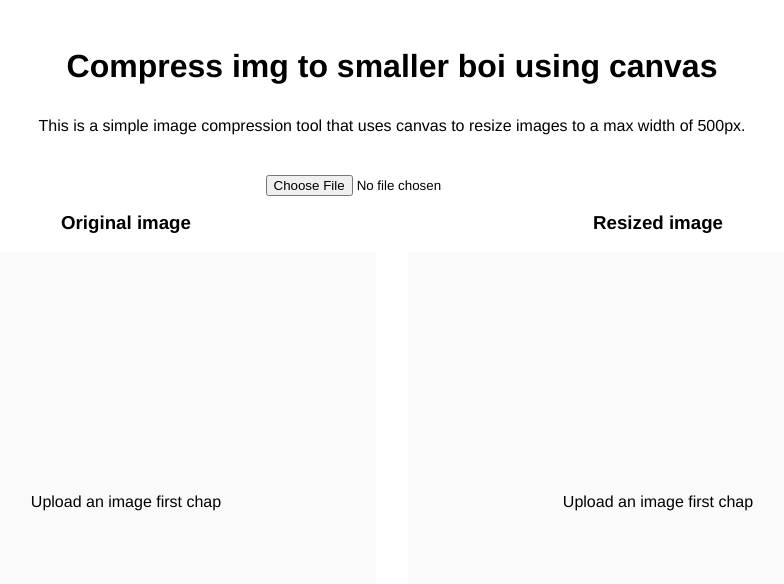
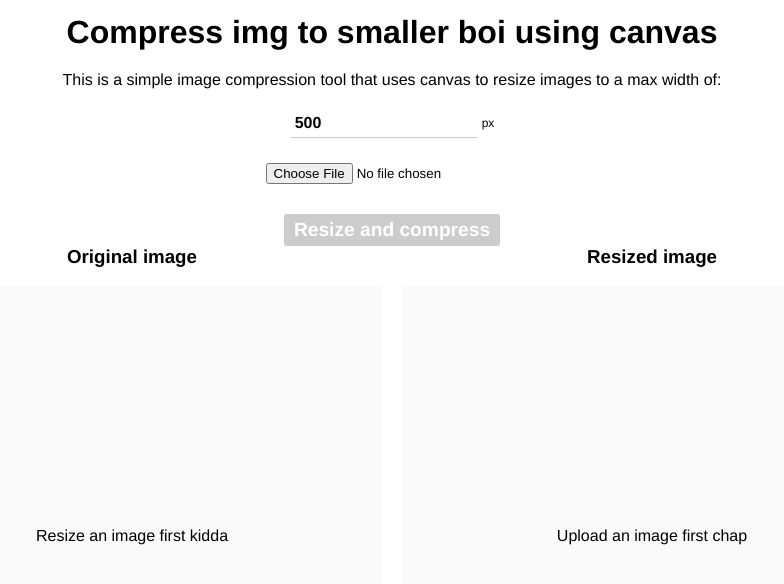
Before and after one commit to marcelpoz/client-side-image-compression, a Vue app: page / in a window 1280 px wide. Shown: the top 584 px of the page, without its empty margins (248-1032 px from the left). Built offline with nearby package versions, Linux system fonts and the light colour scheme.

Commit message:
feat: Tweaks and max width change input

```diff
--- a/public/global.css
+++ b/public/global.css
@@ -7,8 +7,10 @@
 
 html {
   height: 100%;
+  font-size: 10px;
 }
 
 body {
   height: 100%;
+  font-size: 1.6rem;
 }
--- a/src/App.vue
+++ b/src/App.vue
@@ -4,8 +4,18 @@
       <h1>Compress img to smaller boi using canvas</h1>
       <p>
         This is a simple image compression tool that uses canvas to resize
-        images to a max width of 500px.
+        images to a max width of:
       </p>
+
+      <FieldInput
+        type="number"
+        name="maxWidth"
+        class="max-width-input"
+        placeholder-value="Enter number here..."
+        value-type="px"
+        :initial-value="maxWidth"
+        @input="handleMaxWidthInputChange"
+      />
       <FieldImageUpload
         name="image-field"
         @change="handleFieldImageUploadChange"
@@ -15,29 +25,43 @@
         </template>
       </FieldImageUpload>
 
+      <button
+        class="upload"
+        :disabled="!file || !maxWidth"
+        @click="handleResizeClick"
+      >
+        Resize and compress
+      </button>
+
       <div class="output">
         <OriginalImgOutput :file="file" />
-        <CanvasOutput :file="file" />
+        <ResizedImage :key="resizeKey" :file="resizeFile" :max-width="resizeMaxWidth" />
       </div>
     </div>
   </div>
 </template>
 
 <script>
+import FieldInput from "./components/FieldInput.vue";
 import FieldImageUpload from "./components/FieldImageUpload.vue";
-import CanvasOutput from "./components/ResizedImage.vue";
+import ResizedImage from "./components/ResizedImage.vue";
 import OriginalImgOutput from "./components/OriginalImage.vue";
 
 export default {
   components: {
+    FieldInput,
     FieldImageUpload,
-    CanvasOutput,
+    ResizedImage,
     OriginalImgOutput,
   },
 
   data() {
     return {
       file: undefined,
+      maxWidth: "500",
+      resizeFile: undefined,
+      resizeMaxWidth: 500,
+      resizeKey: 0,
     };
   },
 
@@ -45,11 +69,21 @@ export default {
     handleFieldImageUploadChange(file) {
       this.file = file;
     },
+
+    handleMaxWidthInputChange(value) {
+      this.maxWidth = value;
+    },
+
+    handleResizeClick() {
+      this.resizeKey += 1;
+      this.resizeFile = this.file;
+      this.resizeMaxWidth = Number(this.maxWidth);
+    },
   },
 };
 </script>
 
-<style scoped>
+<style lang="scss" scoped>
 #app {
   display: flex;
   min-height: 100vh;
@@ -76,7 +110,29 @@ h1 {
   margin-bottom: 2rem;
 }
 
-p {
-  margin-bottom: 2rem;
+.max-width-input {
+  margin: 2rem 0;
+}
+
+.upload {
+  margin-top: 2rem;
+  padding: 0.5rem 1rem;
+  border: none;
+  background-color: #24a0ed;
+  color: white;
+  border-radius: 0.25rem;
+  font-size: 1.2em;
+  font-weight: bold;
+  cursor: pointer;
+  transition: background-color 0.2s ease-in-out;
+
+  &:disabled {
+    background-color: #ccc;
+    cursor: not-allowed;
+  }
+
+  &:not(:disabled):hover {
+    background-color: #1183ca;
+  }
 }
 </style>
--- /dev/null
+++ b/src/components/FieldInput.vue
@@ -0,0 +1,101 @@
+<template>
+  <div class="field-input">
+    <label v-if="labelValue" class="field-input__label" :for="name">{{
+      labelValue
+    }}</label>
+    <div class="field-input__input">
+      <input
+        :type="type"
+        :id="name"
+        :name="name"
+        :value="value"
+        @input="handleInput"
+        :placeholder="placeholderValue"
+      />
+      <span v-if="valueType">{{ valueType }}</span>
+    </div>
+  </div>
+</template>
+
+<script>
+export default {
+  props: {
+    name: {
+      type: String,
+      required: true,
+    },
+    labelValue: {
+      type: String,
+      default: undefined,
+    },
+    initialValue: {
+      type: String,
+      default: undefined,
+    },
+    placeholderValue: {
+      type: String,
+      default: undefined,
+    },
+    type: {
+      type: String,
+      default: "text",
+    },
+    valueType: {
+      type: String,
+      default: undefined,
+    },
+  },
+
+  data() {
+    return {
+      value: this.initialValue || "",
+    };
+  },
+
+  emits: ["input"],
+
+  methods: {
+    handleInput({ target }) {
+      this.value = target.value;
+      this.$emit("input", this.value);
+    },
+  },
+};
+</script>
+
+<style lang="scss" scoped>
+.field-input {
+  display: flex;
+  flex-direction: column;
+  gap: 1rem;
+
+  &__label {
+    font-size: 1.2rem;
+    font-weight: bold;
+    margin-bottom: 0.5rem;
+  }
+
+  &__input {
+    display: flex;
+    gap: 0.25em;
+    align-items: center;
+  }
+
+  &__input input {
+    width: 100%;
+    border: none;
+    border-bottom: 1px solid #ccc;
+    padding: 0.5rem;
+    font-size: 1.6rem;
+    font-weight: bold;
+    color: #000;
+    background-color: #fff;
+    outline: none;
+  }
+
+  &__input span {
+    display: block;
+    font-size: 1.2rem;
+  }
+}
+</style>
--- a/src/components/OriginalImage.vue
+++ b/src/components/OriginalImage.vue
@@ -3,12 +3,12 @@
     <h3 class="original-image__title">Original image</h3>
     <div class="original-image__inner">
       <Loader v-if="loading" class="original-image__loader" />
-      <span v-else-if="!file">Upload an image first chap</span>
+      <span v-else-if="!file">Resize an image first kidda</span>
       <span v-else-if="error">Something went wrong oh no!</span>
       <figure class="original-image__result" v-else>
         <img :src="result" alt="" />
-        <figcaption>Original dimensions: {{ width }}*{{ height }}</figcaption>
-        <figcaption>File size: {{ size }}</figcaption>
+        <figcaption>Dimensions: <strong>{{ width }}x{{ height }}</strong></figcaption>
+        <figcaption>File size: <strong>{{ size }}</strong></figcaption>
       </figure>
     </div>
   </div>
@@ -32,6 +32,7 @@ export default {
   data() {
     return {
       loading: false,
+      error: false,
       result: undefined,
       width: "unknown",
       height: "unknown",
@@ -41,6 +42,8 @@ export default {
 
   watch: {
     file(file) {
+      if (!file) return;
+
       try {
         this.loading = true;
         this.result = URL.createObjectURL(file);
--- a/src/components/ResizedImage.vue
+++ b/src/components/ResizedImage.vue
@@ -6,8 +6,12 @@
       <span v-else-if="!file">Upload an image first chap</span>
       <figure class="resized-image__result" v-else>
         <img :src="result" alt="" />
-        <figcaption><strong>Resized dimensions:</strong> {{ width }}*{{ height }}</figcaption>
-        <figcaption><strong>File size:</strong> {{ size }}</figcaption>
+        <figcaption>
+          Dimensions: <strong>{{ width }}x{{ height }}</strong>
+        </figcaption>
+        <figcaption>
+          File size: <strong>{{ size }}</strong>
+        </figcaption>
       </figure>
     </div>
   </section>
@@ -36,6 +40,7 @@ export default {
   data() {
     return {
       loading: false,
+      error: false,
       result: undefined,
       width: "unknown",
       height: "unknown",
@@ -44,7 +49,11 @@ export default {
   },
 
   watch: {
-    file(file) {
+    file: {
+      immediate: true,
+      handler(file) {
+        if (!file) return;
+
         try {
           this.loading = true;
           const canvas = document.createElement("canvas");
@@ -53,21 +62,32 @@ export default {
           image.src = URL.createObjectURL(file);
           image.onload = () => {
             const ratio = this.maxWidth / image.width;
+
+            if (ratio < 1) {
               canvas.width = image.width * ratio;
               canvas.height = image.height * ratio;
-          console.log(canvas.width, canvas.height);
               ctx.drawImage(image, 0, 0, canvas.width, canvas.height);
 
-          canvas.toBlob((blob) => {
+              canvas.toBlob(
+                (blob) => {
                   this.result = URL.createObjectURL(blob);
                   this.size = `${Math.round(blob.size / 1024)} KB`;
                   const resizedImage = new Image();
                   resizedImage.src = this.result;
                   resizedImage.onload = () => {
-              this.width = `${resizedImage.width}`;
+                    this.width = resizedImage.width;
                     this.height = `${resizedImage.height}px`;
                   };
-          }, "image/jpeg", 0.75);
+                },
+                "image/jpeg",
+                0.75
+              );
+            } else {
+              this.result = URL.createObjectURL(file);
+              this.size = `${Math.round(file.size / 1024)} KB`;
+              this.width = image.width;
+              this.height = `${image.height}px`;
+            }
           };
         } catch (error) {
           this.error = true;
@@ -75,6 +95,7 @@ export default {
         } finally {
           this.loading = false;
         }
+      },
     },
   },
 };
```
Lines whose indentation alone changed are shown as unchanged.
